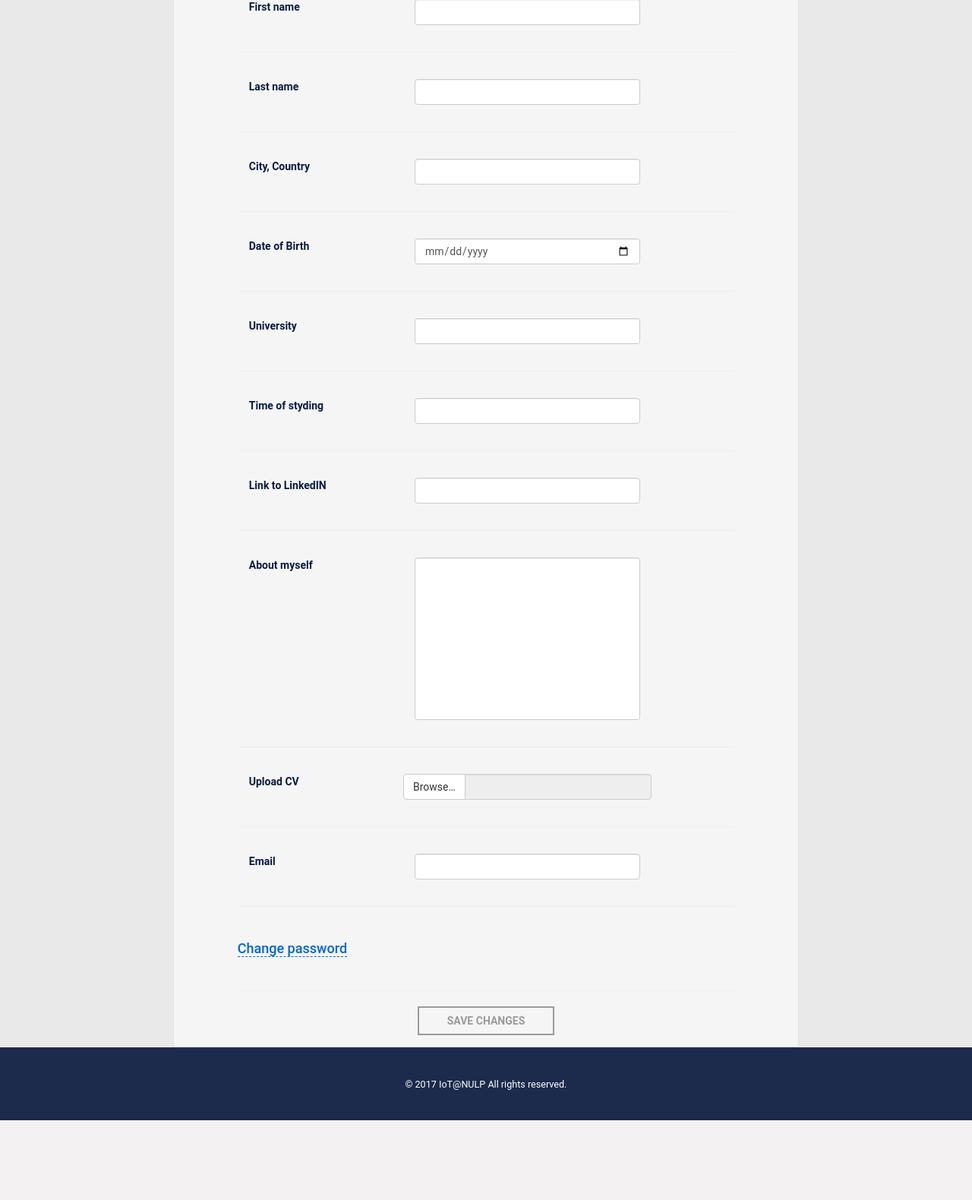
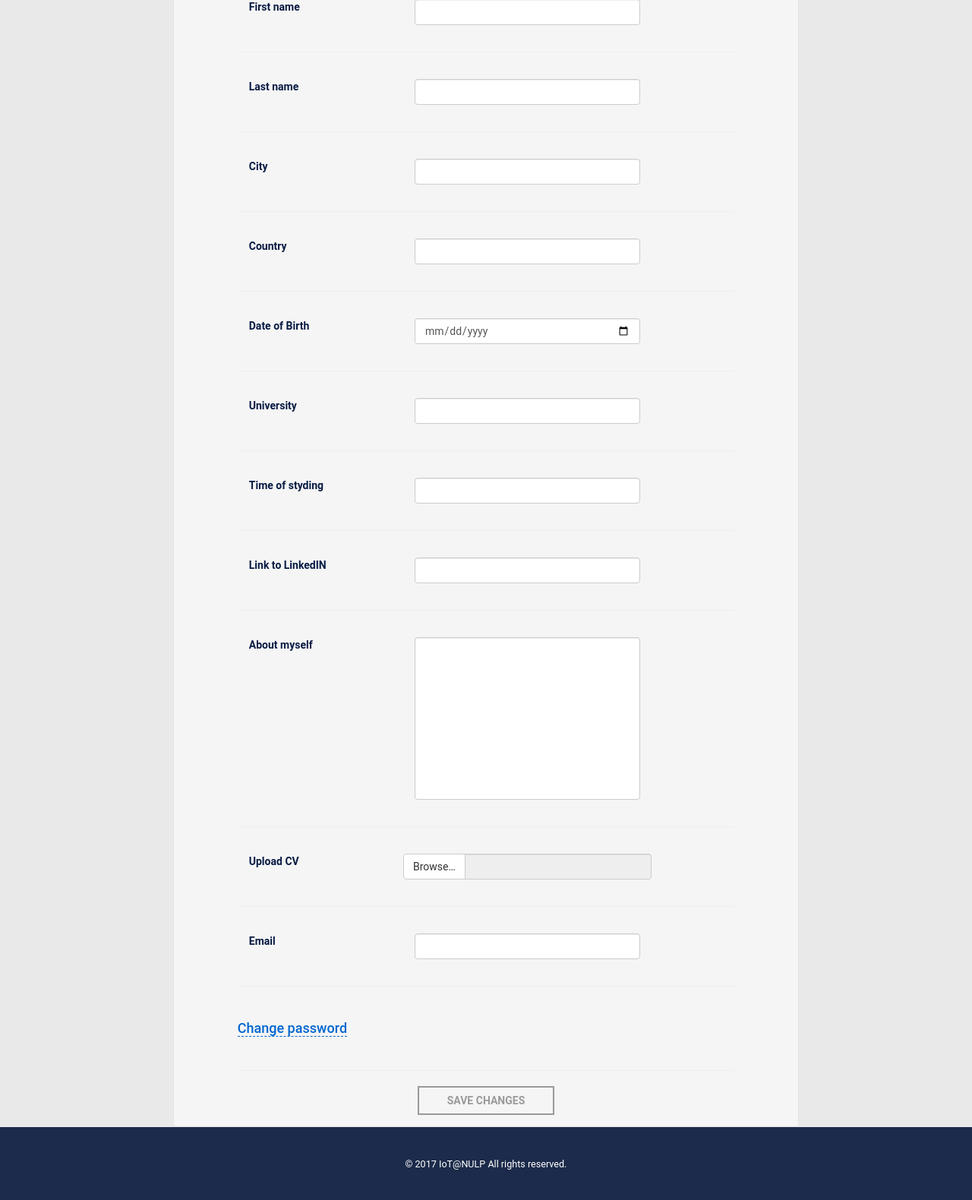
Before and after one commit to teamimperial/Back-end-, a Flask app: page /edit/student in a window 1280 px wide. Shown: the part 261-1841 px from the top of the page at 76% size. Before the commit the page ends 1736 px from the top, so only its background shows below. Run offline with Flask 2, Linux system fonts and the light colour scheme; some libraries are stand-ins or nearby versions.

```diff
--- a/templates/edit-s.html
+++ b/templates/edit-s.html
@@ -57,24 +57,24 @@
 						<hr>
 						<div class="form-group row">
 							<div class="col-md-4"><label for="first-name">First name</label></div>
-							<div class="col-md-6"><input type="text" id="first-name" class="form-control"
-							                             required="required"/></div>
+							<div class="col-md-6"><input type="text" id="first-name" class="form-control"/></div>
 						</div>
 						<hr>
 						<div class="form-group row">
 							<div class="col-md-4"><label for="last-name">Last name</label></div>
-							<div class="col-md-6"><input type="text" id="last-name" class="form-control"
-							                             required="required"/></div>
+							<div class="col-md-6"><input type="text" id="last-name" class="form-control"/></div>
 						</div>
 						<hr>
 						<div class="form-group row">
-							<div class="col-md-4"><label for="geolocation">City, Country</label></div>
-							<div class="col-md-6"><input type="text" id="geolocation" class="form-control"
-							                             required="required"/></div>
+							<div class="col-md-4"><label for="city">City</label></div>
+							<div class="col-md-6"><input type="text" id="city" class="form-control"/></div>
 						</div>
 						<hr>
-
-
+						<div class="form-group row">
+							<div class="col-md-4"><label for="country">Country</label></div>
+							<div class="col-md-6"><input type="text" id="country" class="form-control"/></div>
+						</div>
+						<hr>
 						<div class="form-group row">
 							<div class="col-md-4"><label for="date-of-birth">Date of Birth</label></div>
 							<div class="col-md-6"><input type="date" id="date-of-birth" class="form-control"
@@ -83,26 +83,22 @@
 						<hr>
 						<div class="form-group row">
 							<div class="col-md-4"><label for="university">University</label></div>
-							<div class="col-md-6"><input type="text" id="university" class="form-control"
-							                             required="required"/></div>
+							<div class="col-md-6"><input type="text" id="university" class="form-control"/></div>
 						</div>
 						<hr>
 						<div class="form-group row">
 							<div class="col-md-4"><label for="time-of-studing">Time of styding</label></div>
-							<div class="col-md-6"><input type="text" id="time-of-studing" class="form-control"
-							                             required="required"/></div>
+							<div class="col-md-6"><input type="text" id="time-of-studing" class="form-control"/></div>
 						</div>
 						<hr>
 						<div class="form-group row">
 							<div class="col-md-4"><label for="link">Link to LinkedIN</label></div>
-							<div class="col-md-6"><input type="text" id="link" class="form-control"
-							                             required="required"/></div>
+							<div class="col-md-6"><input type="text" id="link" class="form-control"/></div>
 						</div>
 						<hr>
 						<div class="form-group row">
 							<div class="col-md-4"><label for="bio">About myself</label></div>
-							<div class="col-md-6"><textarea type="text" id="bio" class="form-control" rows="10"
-							                                required="required"></textarea></div>
+							<div class="col-md-6"><textarea type="text" id="bio" class="form-control" rows="10"></textarea></div>
 						</div>
 						<hr>
 						<div class="form-group row">
@@ -119,8 +115,7 @@
 						<hr>
 						<div class="form-group row">
 							<div class="col-md-4"><label for="email">Email</label></div>
-							<div class="col-md-6"><input type="email" id="email" class="form-control"
-							                             required="required"/></div>
+							<div class="col-md-6"><input type="email" id="email" class="form-control"/></div>
 						</div>
 						<hr>
 						<div class="form-group row">
@@ -131,20 +126,17 @@
 						<div class=row" id="passwords-container" style="display:none;">
 							<div class="form-group row">
 								<div class="col-md-4"><label for="password">Old password</label></div>
-								<div class="col-md-6"><input type="password" id="password" class="form-control"
-								                             required="required"/></div>
+								<div class="col-md-6"><input type="password" id="password" class="form-control"/></div>
 							</div>
 							<div class="form-group row">
 								<div class="col-md-4"><label for="new-password">New password</label></div>
-								<div class="col-md-6"><input type="password" id="new-password" class="form-control"
-								                             required="required"/></div>
+								<div class="col-md-6"><input type="password" id="new-password" class="form-control"/></div>
 
 							</div>
 							<div class="form-group row">
 								<div class="col-md-4"><label for="confirm-new-password">Confirm password</label></div>
 								<div class="col-md-6"><input type="password" id="confirm-new-password"
-								                             class="form-control"
-								                             required="required"/></div>
+								                             class="form-control"/></div>
 
 							</div>
 						</div>
--- a/users/update_student.py
+++ b/users/update_student.py
@@ -129,7 +129,7 @@ update_students = Blueprint('update_students', __name__)
 @update_students.route('/student/update', methods=['POST'])
 def api_update_students():
     value = 0
-
+    print(request.json)
     if not request.json and 'login' not in request.json:
         abort(404)
 
```
Also changed, not shown: security/change_password_company.py (+38 -7 lines), static/js/edit-c.js (+13 -4 lines), static/js/edit-s.js (+7 -3 lines), users/get_company.py (+15 -0 lines), users/update_company.py (+11 -8 lines).
